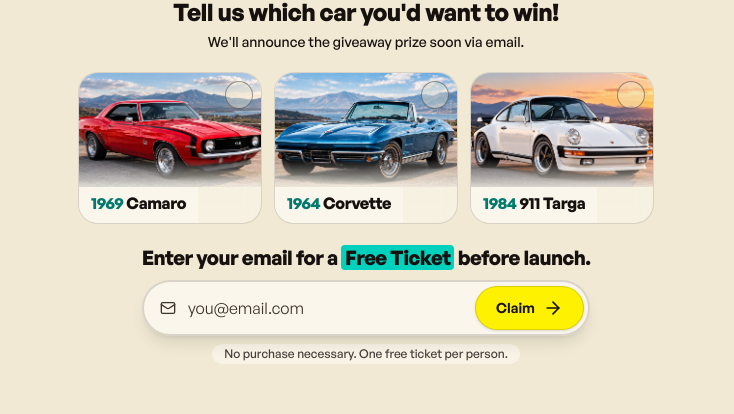
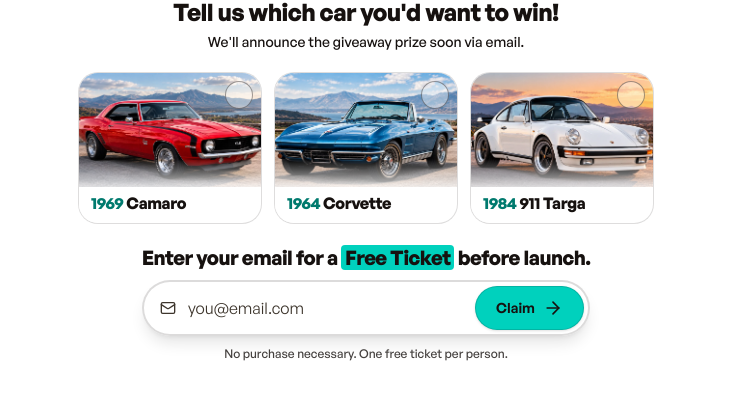
Before and after one commit to da7a90-backup/gmdemo, a Next.js app: page / in a window 1280 px wide. Shown: the part 336-750 px from the top of the page, without its empty margins (274-1008 px from the left). Built offline with nearby package versions, Linux system fonts and the light colour scheme; no server answers.

Commit message:
Feat: white-first theme — beige backgrounds → white, yellow accents → brand teal

```diff
--- a/src/app/globals.css
+++ b/src/app/globals.css
@@ -12,10 +12,11 @@
 @font-face { font-family: "General Sans"; font-style: normal; font-weight: 700; font-display: swap; src: url("/fonts/general-sans-700.woff2") format("woff2"); }
 
 @theme {
-  /* CREAM-FIRST MAXIMALIST with GM teal as accent */
-  --color-paper: #f1e9d3;
-  --color-paper-2: #e6dcc0;
-  --color-paper-3: #f7f0db;
+  /* WHITE-FIRST with GM teal as accent (was cream-first; backgrounds neutralised
+     to white + cool grays, keeping the same light→dark surface ordering). */
+  --color-paper: #ffffff;
+  --color-paper-2: #eef0f1;
+  --color-paper-3: #f7f8f9;
   --color-paper-4: #ffffff;
 
   --color-ink: #16110f;
@@ -23,7 +24,7 @@
   --color-ink-3: #7a6f5c;
   --color-ink-raised: #241c15; /* warm charcoal card surface on ink sections */
   --color-rule: #16110f;
-  --color-rule-soft: #c8b98e;
+  --color-rule-soft: #dfe3e6;
 
   /* Dark surfaces (used sparingly: header, footer, occasional bands) */
   --color-bg-dark: #0a0a0a;
@@ -43,23 +44,23 @@
   --color-charity-hover: #0f3520;
   --color-charity-soft: #d2decb;
 
-  /* Neon yellow — high-vis secondary paired with the teal accent.
+  /* Secondary accent — now the brand teal (was neon yellow).
      "brass" name kept as an alias so existing usages keep working.
-     Yellow carries dark ink text only — never white. */
-  --color-brass: #fff200;       /* neon yellow */
-  --color-brass-hover: #d9ce00;  /* darker neon for hover states */
-  --color-brass-soft: #fffbc2;   /* pale tint for soft backgrounds */
-  --color-brass-deep: #6f6a00;   /* legible olive for small text on cream */
+     Bright teal carries dark ink text only — never white. */
+  --color-brass: #00d1bd;        /* brand-bright teal (fills, markers, big display) */
+  --color-brass-hover: #00a89a;  /* darker teal for hover states */
+  --color-brass-soft: #c5f0e9;   /* pale teal tint for soft backgrounds */
+  --color-brass-deep: #007a6e;   /* legible teal for small text on white */
 
   --color-navy: #163252;
   --color-navy-soft: #cfd6df;
 
   /* legacy aliases */
-  --color-bg: #f1e9d3;
-  --color-bg-2: #e6dcc0;
+  --color-bg: #ffffff;
+  --color-bg-2: #eef0f1;
   --color-bg-3: #2e261f;
-  --color-bg-alt: #e6dcc0;
-  --color-surface: #f7f0db;
+  --color-bg-alt: #eef0f1;
+  --color-surface: #f7f8f9;
   --color-ink-muted: #3d352c;
   --color-ink-subtle: #7a6f5c;
   --color-divider: #16110f;
@@ -76,18 +77,18 @@
   /* Launch lander ("/") design tokens — shadcn-style names used by the .gm-lander
      markup (1:1 with generousmotors-lander). --color-accent is intentionally NOT
      redefined here (the site's accent stays #00a89a). */
-  --color-background: #f1e9d3;
+  --color-background: #ffffff;
   --color-foreground: #16110f;
-  --color-card: #fbf7ec;
+  --color-card: #ffffff;
   --color-card-foreground: #16110f;
   --color-primary: #00d1bd;
   --color-primary-foreground: #16110f;
   --color-primary-ink: #007a6e;
-  --color-muted: #f7f0db;
+  --color-muted: #f7f8f9;
   --color-muted-foreground: #3d352c;
   --color-border: #16110f24;
   --color-ring: #00a89a;
-  --color-cta: #fff200;
+  --color-cta: #00d1bd;
   --color-cta-foreground: #16110f;
 
   /* Single-typeface system: General Sans everywhere.
--- a/src/app/page.tsx
+++ b/src/app/page.tsx
@@ -6,8 +6,8 @@ export const metadata: Metadata = {
   description: "Something big is pulling up. Drop your email to be first in line when Generous Motors launches.",
 };
 
-// Cream browser chrome to match the light lander.
-export const viewport: Viewport = { themeColor: "#f1e9d3" };
+// White browser chrome to match the light lander.
+export const viewport: Viewport = { themeColor: "#ffffff" };
 
 export default function Page() {
   return <Teaser />;
--- a/src/lib/server/email-layout.ts
+++ b/src/lib/server/email-layout.ts
@@ -11,10 +11,10 @@ export function renderBrandedEmail(opts: { subject?: string; bodyHtml: string; f
   const footer = opts.footerNote ?? "You received this because you have an entry or account with Generous Motors.";
   return `<!doctype html>
 <html lang="en"><head><meta charset="utf-8"/><meta name="viewport" content="width=device-width,initial-scale=1"/><meta name="color-scheme" content="light only"/><meta name="supported-color-schemes" content="light"/><title>${esc(opts.subject ?? "Generous Motors")}</title></head>
-<body style="margin:0;padding:0;background:#e6dcc0;-webkit-text-size-adjust:100%;">
-  <table role="presentation" width="100%" cellpadding="0" cellspacing="0" style="background:#e6dcc0;">
+<body style="margin:0;padding:0;background:#eef0f1;-webkit-text-size-adjust:100%;">
+  <table role="presentation" width="100%" cellpadding="0" cellspacing="0" style="background:#eef0f1;">
     <tr><td align="center" style="padding:28px 12px;">
-      <table role="presentation" width="600" cellpadding="0" cellspacing="0" style="width:600px;max-width:100%;background:#ffffff;border-radius:14px;overflow:hidden;border:1px solid #e0d9c6;">
+      <table role="presentation" width="600" cellpadding="0" cellspacing="0" style="width:600px;max-width:100%;background:#ffffff;border-radius:14px;overflow:hidden;border:1px solid #e5e8ea;">
         <tr><td align="center" style="background:#16110f;padding:22px 24px;">
           <img src="${LOGO_URL}" alt="Generous Motors" width="220" height="130" style="display:block;width:220px;max-width:70%;height:auto;border:0;outline:none;text-decoration:none;" />
         </td></tr>
```
